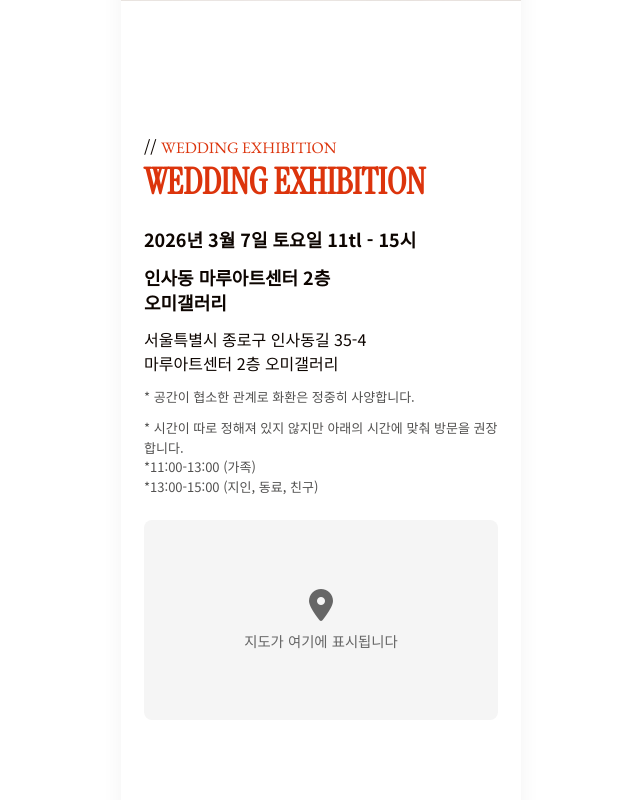
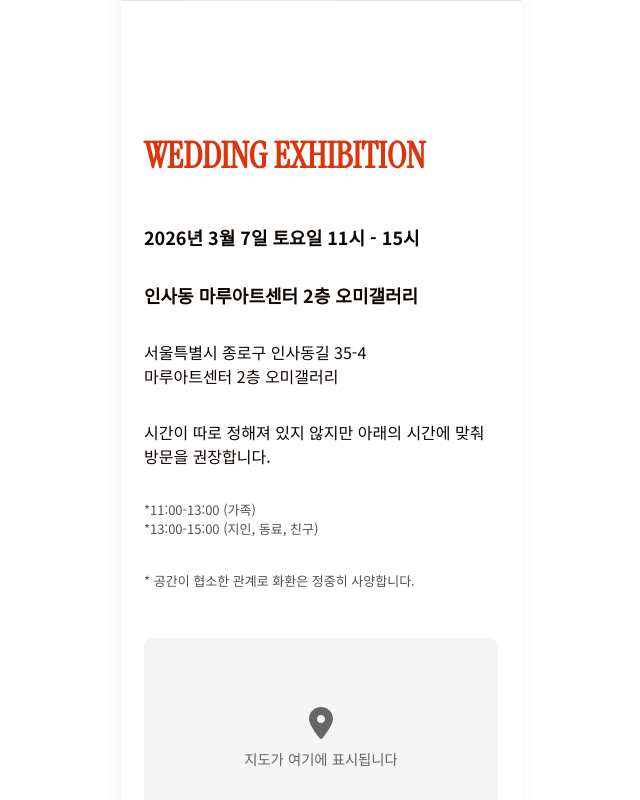
Before and after one commit to rowanna/wedding-invitation, a Vue app: page / in a window 1280 px wide. Shown: the part 2400-3200 px from the top of the page, without its empty margins (319-959 px from the left). Built offline with nearby package versions, Linux system fonts and the light colour scheme.

Commit message:
Style: add typo style

```diff
--- a/src/App.vue
+++ b/src/App.vue
@@ -14,11 +14,10 @@ import IntroSection from "@/components/wedding/IntroSection.vue";
   <IntroSection />
   <HeroSection />
   <CommentSection />
-    <GoToExhibitionSection />
+  <GoToExhibitionSection />
   <LocationSection />
   <WayToComeSection />
   // <DateSection />
   <MealSection />
   <ContributionSection />
-
 </template>
--- a/src/assets/main.css
+++ b/src/assets/main.css
@@ -60,7 +60,6 @@ body {
   transform: translate(0, 0);
 }
 
-
 .title-section {
   width: 100%;
   height: 200px;
--- a/src/components/wedding/CommentSection.vue
+++ b/src/components/wedding/CommentSection.vue
@@ -10,7 +10,8 @@
           이야기를 담은 작은 전시회로 진행됩니다.
         </p>
 
-    <p v-reveal class="fadeTarget">볋도의 식순 없이 자유롭게 관람 가능하며,<br />
+        <p v-reveal class="fadeTarget">
+          볋도의 식순 없이 자유롭게 관람 가능하며,<br />
           오전 11시부터 오후 3시 사이에<br />
           편하신 시간에 방문해 주세요.
         </p>
--- a/src/components/wedding/LocationSection.vue
+++ b/src/components/wedding/LocationSection.vue
@@ -2,28 +2,25 @@
   <section class="section">
     <div class="container">
       <div>
-        // <span class="point-text">WEDDING EXHIBITION</span>
         <h2 class="">WEDDING EXHIBITION</h2>
 
         <div class="adress-container">
-          <h3>
-            2026년 3월 7일 토요일 11tl - 15시
-          </h3>
-          <h3>
-            인사동 마루아트센터 2층<br />
-            오미갤러리
-          </h3>
+          <h3>2026년 3월 7일 토요일 11시 - 15시</h3>
+          <h3>인사동 마루아트센터 2층 오미갤러리</h3>
           <p>
             서울특별시 종로구 인사동길 35-4<br />
             마루아트센터 2층 오미갤러리
           </p>
+          <p>
+            시간이 따로 정해져 있지 않지만 아래의 시간에 맞춰 방문을 권장합니다.
+          </p>
+          <span>
+            *11:00-13:00 (가족) <br />
+            *13:00-15:00 (지인, 동료, 친구) <br />
+          </span>
           <span>* 공간이 협소한 관계로 화환은 정중히 사양합니다.</span>
-    <span>
-        * 시간이 따로 정해져 있지 않지만 아래의 시간에 맞춰 방문을 권장합니다. <br />
-        *11:00-13:00 (가족) <br />
-        *13:00-15:00 (지인, 동료, 친구) <br />
-      </span>
         </div>
+
         <div class="map-container w-full mb-[40px]">
           <div class="map-placeholder">
             <i class="fas fa-map-marker-alt"></i>
@@ -51,15 +48,15 @@ h2 {
   line-height: 120%;
   font-weight: 600;
   letter-spacing: 1%;
-  margin-bottom: 24px;
-font-family: var(--font-serif2);
+  margin-bottom: 3rem;
+  font-family: var(--font-serif2);
   color: var(--color-red);
 }
 .adress-container {
   display: flex;
   flex-direction: column;
-  gap: 12px;
-  margin-bottom: 24px;
+  gap: 2rem;
+  margin-bottom: 3rem;
 }
 .adress-container h3 {
   font-size: 18px;
```
Also changed, not shown: src/components/wedding/ContributionSection.vue (+20 -17 lines), src/components/wedding/IntroSection.vue (+2 -5 lines). Lines whose indentation alone changed are shown as unchanged.
